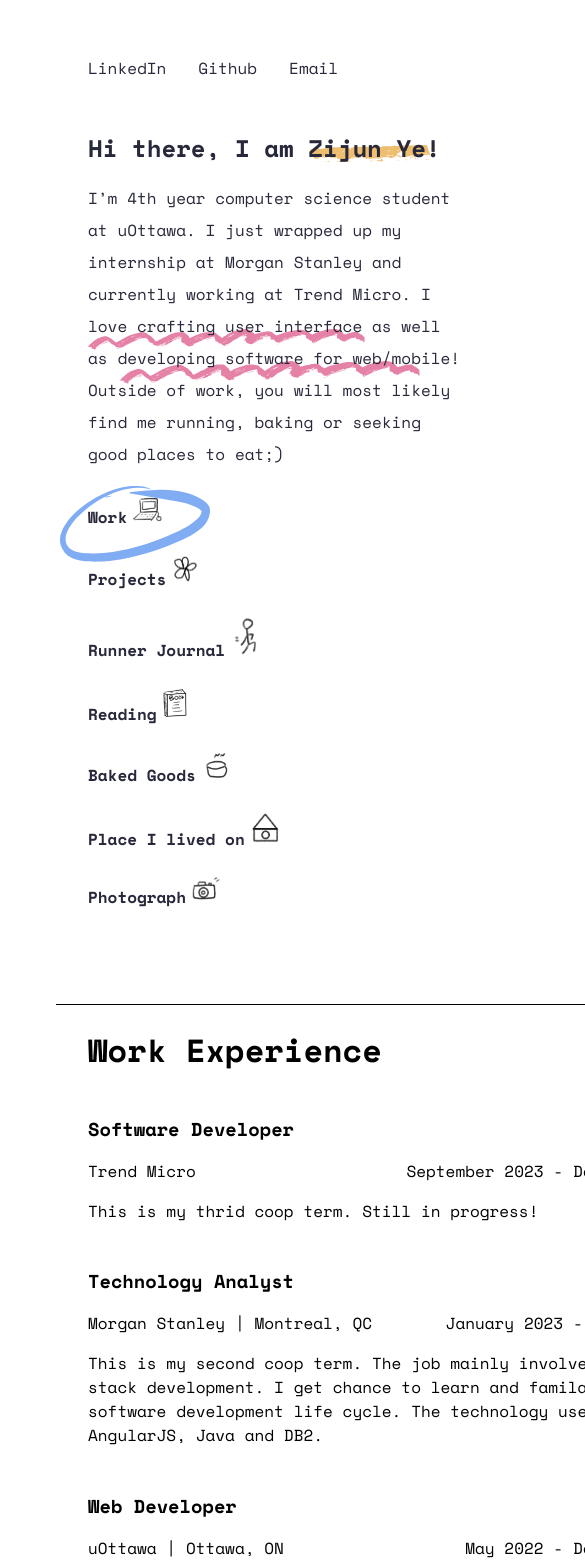
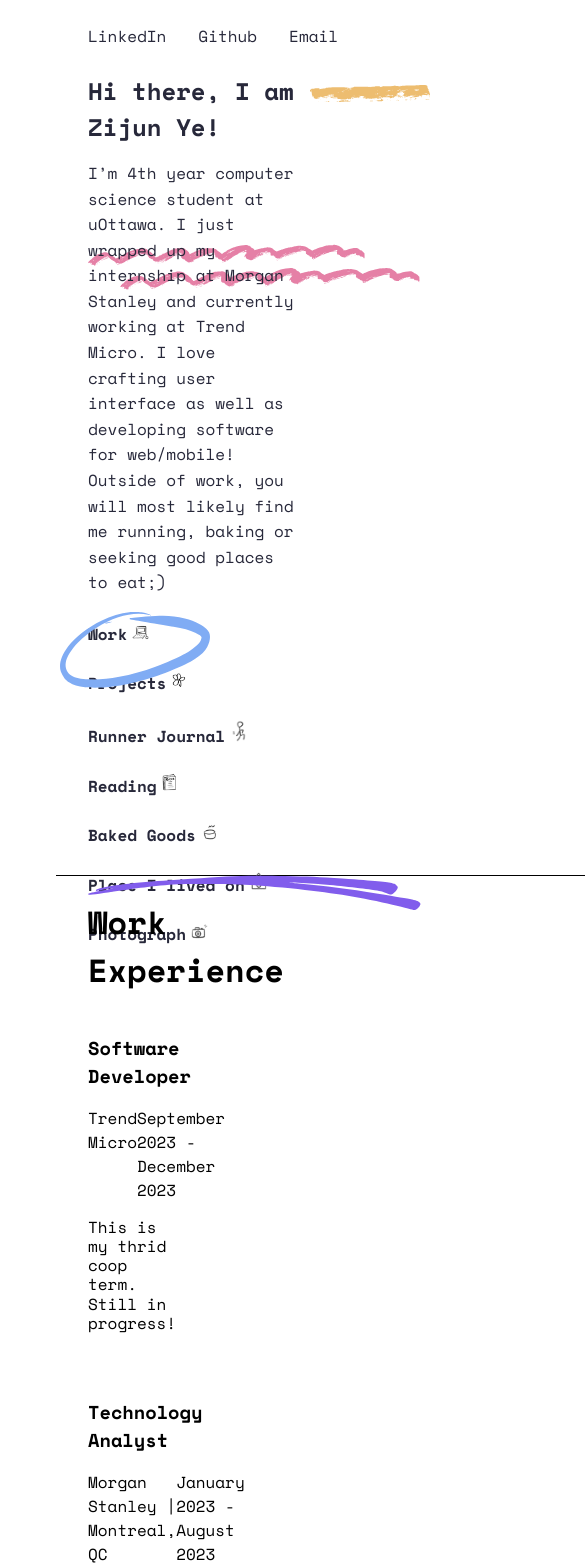
Before and after one commit to ZijunYe/jun-portfolio, a Next.js app in the folder nextjs-blog/: page /work/menu in a window 390 px wide. Shown: the top 1568 px of the page, 585 px wide, since content can reach past the window. Built offline with nearby package versions, Linux system fonts and the light colour scheme.

Commit message:
Add the project tab

```diff
--- a/nextjs-blog/pages/components/layout.module.css
+++ b/nextjs-blog/pages/components/layout.module.css
@@ -1,38 +1,40 @@
 .container {
     /* max-width: 36rem; */
-    padding: 0 3rem;
-    margin: 3rem auto 6rem;
+    padding: 1rem 3rem 0 3rem;
     display:inline-flex;
     height:90vh;
+
   }
 
   .vertical{
     border-left:1px solid black;
     height:90vh;
     overflow-y:auto;
-
   }
 
   .content{
     padding: 0em 2em 0em 2em;
+
+    max-height: 90vh;
   }
 
   @media (max-width: 1000px) {
     /* CSS that should be displayed if width is equal to or less than 800px goes here */
     .container {
       /* max-width: 36rem; */
-      padding: 0 3rem;
-      display:inline-block;
+      padding: 1rem 3rem 0 3rem;
+      display:block;
     }
 
     .vertical{
       /* border-left:1px solid black;  */
       border-top: 1px solid black;
       height:0;
-      width: 80vh;
+      width: 90vh;
       overflow-x:auto;
       margin-top: 80px;
       /* margin-right: 2em; */
+      display:block;
     }
 
   }
--- a/nextjs-blog/pages/components/navbar.module.css
+++ b/nextjs-blog/pages/components/navbar.module.css
@@ -2,7 +2,7 @@
 
 .contact{
     display: flex;
-    padding-bottom: 30px;
+    padding-bottom: 5px;
   }
 
   .contact a{
@@ -21,7 +21,8 @@
   .intro{
     display:block;
     max-width: 380px;
-    padding: 0em 2em 0em 2em;
+    padding: 0em 2em 2em 2em;
+    max-height: 80vh;
   }
 
   .item{
@@ -40,7 +41,7 @@
   }
 
  .intro p{
-    line-height: 2;
+    line-height: 1.6;
     font-family: 'Space Mono', monospace;
   }
 
@@ -85,20 +86,20 @@
   .underline {
     width: 120px; /* Adjust the width as needed */
     left: 310px;
-    top:145px;
+    top:85px;
     position: absolute;
     z-index: -1;
   }
 
   .underline2{
     position: absolute;
-    top:328px;
+    top:244px;
     z-index:-1;
   }
 
   .underline3{
     position: absolute;
-    top:360px;
+    top:266.5px;
     left:120px;
     z-index:-1;
     width:300px;
@@ -154,3 +155,15 @@
     left:70px;
     transform:rotate(13deg)
   }
+
+
+  @media (max-width: 1000px) {
+    /* CSS that should be displayed if width is equal to or less than 800px goes here */
+    .intro{
+
+      padding: 0em 2em 6em 2em;
+
+    }
+
+
+  }
--- a/nextjs-blog/pages/index.js
+++ b/nextjs-blog/pages/index.js
@@ -26,15 +26,14 @@ export default function Home() {
             <img src= "/graphic/NameLineMarker.svg" alt="Underline" className={styles.underline}/>
         </div>
 
-
         <div className={styles.introduction}>
+        <img src= "/graphic/WaveMarker.svg" alt="Underline" className={styles.underline2}/>
+        <img src= "/graphic/WaveMarker.svg" alt="Underline" className={styles.underline3}/>
         <p> I’m 4th year computer science student at uOttawa.
         I just wrapped up my internship at Morgan Stanley and currently working at Trend Micro.
         I love crafting user interface as well as developing software for web/mobile!
         Outside of work, you will most likely find me running, baking or seeking good places to eat;)
         </p>
-        <img src= "/graphic/WaveMarker.svg" alt="Underline" className={styles.underline2}/>
-        <img src= "/graphic/WaveMarker.svg" alt="Underline" className={styles.underline3}/>
         </div>
 
         {/* Navigation Bar
--- /dev/null
+++ b/nextjs-blog/pages/projects/project-menu.module.css
@@ -0,0 +1,20 @@
+@import url('https://fonts.googleapis.com/css2?family=Space+Mono:ital,wght@0,400;0,700;1,400;1,700&display=swap');
+.bigTitle{
+    font-family: 'Space Mono', monospace;
+}
+
+.underline{
+  position: absolute;
+  top:80px;
+  width: 225px;
+  left:510px;
+}
+@media (max-width: 1000px) {
+    /* CSS that should be displayed if width is equal to or less than 800px goes here */
+    .underline{
+        position: absolute;
+        left:72px;
+        top:875px;
+    }
+
+  }
--- a/nextjs-blog/pages/work/menu.js
+++ b/nextjs-blog/pages/work/menu.js
@@ -6,6 +6,7 @@ export default function Menu(){
     return(
         <Layout>
             <h1 className={styles.bigTitle}>Work Experience</h1>
+            <img src= "/graphic/LineMarker.svg" alt="Underline" className={styles.underline}/>
             <div className={styles.box}>
                     <div className={styles.jobs}>
                         <Link className={styles.jobTitle} href="/work/menu"><h3 className={styles.jobTitle}>Software Developer</h3></Link>
--- a/nextjs-blog/pages/work/menu.module.css
+++ b/nextjs-blog/pages/work/menu.module.css
@@ -1,7 +1,13 @@
 @import url('https://fonts.googleapis.com/css2?family=Space+Mono:ital,wght@0,400;0,700;1,400;1,700&display=swap');
 .box{
-    overflow: auto;
-    max-height: 90vh;
+    overflow: scroll;
+    max-height: 80vh;
+    -ms-overflow-style: none;
+    padding-right: 8em;
+}
+
+.box::-webkit-scrollbar{
+    display: none;
 }
 .bigTitle{
     font-family: 'Space Mono', monospace;
@@ -22,6 +28,7 @@
 .jobs{
     color:black;
     font-family: 'Space Mono', monospace;
+    padding-bottom: 20px;
 }
 
 
@@ -51,4 +58,18 @@
 
 .jobDescription{
     margin-top: 0px;
+    line-height: 1.2;
 }
+
+.underline{
+    position: absolute;
+    top:80px;
+}
+
+@media (max-width: 1000px) {
+    /* CSS that should be displayed if width is equal to or less than 800px goes here */
+    .underline{
+        top:875px;
+    }
+
+  }
--- a/nextjs-blog/pages/work/morganStanley.js
+++ b/nextjs-blog/pages/work/morganStanley.js
@@ -5,9 +5,9 @@ import styles from './work.module.css';
 export default function MorganStanley(){
     return(
         <Layout>
-            <h1>Morgan Stanley</h1>
 
-            <p>working progress</p>
+
+            <p>Work in progress!</p>
             <Link className={styles.link} href="/work/menu">Check more work Experience →</Link>
 
 
--- a/nextjs-blog/pages/work/work.module.css
+++ b/nextjs-blog/pages/work/work.module.css
@@ -1,6 +1,8 @@
 @import url('https://fonts.googleapis.com/css2?family=Space+Mono:ital,wght@0,400;0,700;1,400;1,700&display=swap');
 
 
-.links{
+.link{
     float:right;
+    color:#000;
+    text-decoration: none;
 }
--- a/nextjs-blog/styles/Home.module.css
+++ b/nextjs-blog/styles/Home.module.css
@@ -94,8 +94,8 @@
   } */
 
   .underline {
-    width: 100px; /* Adjust the width as needed */
-    top:128px;
+    width: 120px; /* Adjust the width as needed */
+    /* top:178px; */
     position: absolute;
     margin-left:225px;
 
@@ -104,13 +104,13 @@
 
   .underline2{
     position: absolute;
-    top:300px;
+    margin-top:147px;
   }
 
   .underline3{
     position: absolute;
-    top:335px;
-    margin-left: 30px;
+    margin-top:180px;
+    margin-left: 50px;
     width:300px;
   }
 
@@ -130,42 +130,3 @@
   .nav:hover{
     text-decoration: underline;
   }
-
-  .circle1, .circle2, .circle3, .circle4, .circle5, .circle6, .circle7{
-    position: absolute;
-    width: 150px;
-    left: 60px;
-  }
-
-
-  .circle3{
-    width:280px;
-    height:90px;
-    left:30px;
-    transform:rotate(12deg) ;
-  }
-
-  .circle4{
-    padding-top: 5px;
-  }
-
-  .circle5{
-    width:180px;
-    height:85px;
-    left:70px;
-    transform:rotate(12deg) ;
-  }
-
-  .circle6{
-    width:300px;
-    height:90px;
-    left:15px;
-    transform:rotate(12deg) ;
-  }
-
-  .circle7{
-    width:180px;
-    height:80px;
-    left:70px;
-    transform:rotate(13deg)
-  }
```
Also changed, not shown: nextjs-blog/pages/projects/menu.js (+6 -5 lines), nextjs-blog/public/graphic/LineMarker.svg.
